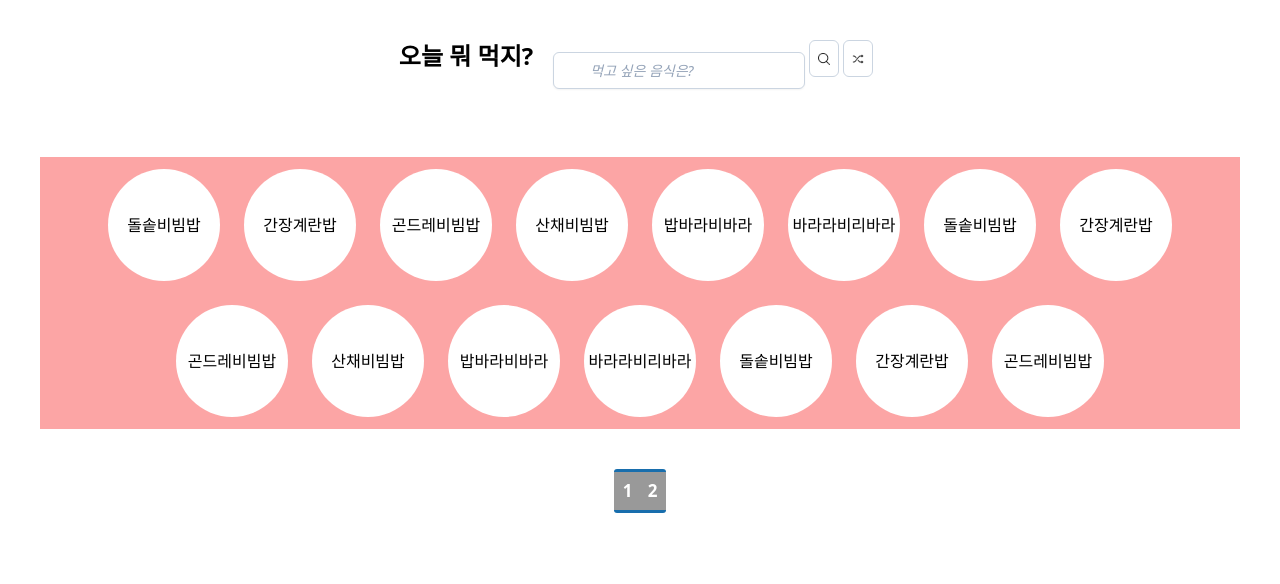
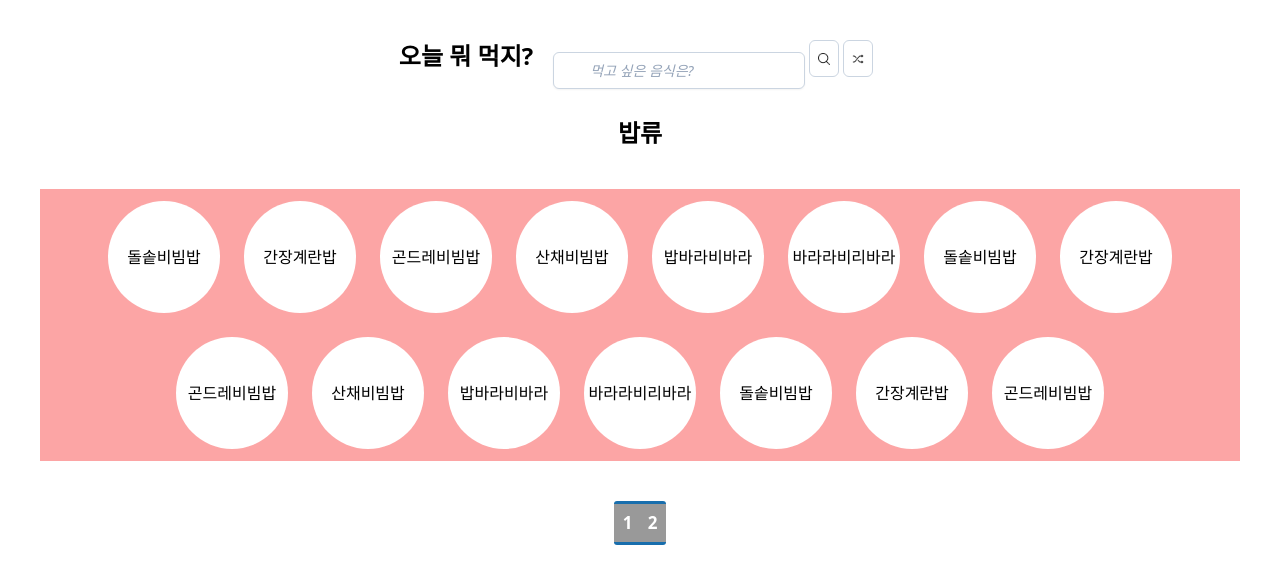
Before and after one commit to gaamjaa/what-to-eat, a React (Create React App) app in the folder src/main/frontend/: page /menu/1 in a window 1280 px wide. Shown: the top 584 px of the page. Built offline with nearby package versions, Linux system fonts and the light colour scheme.

Commit message:
카테고리별 음식 타이틀 추가

```diff
--- a/src/main/frontend/src/routes/CategoryFood.js
+++ b/src/main/frontend/src/routes/CategoryFood.js
@@ -56,6 +56,7 @@ function CategoryFood(){
                     <Search />
                     <Shuffle />
                 </div>
+                {getTitle(id)}
             </div>
             <div className="flex flex-col">
                 <div className="h-full mx-10 mt-10 bg-red-300 mb-10">
```
